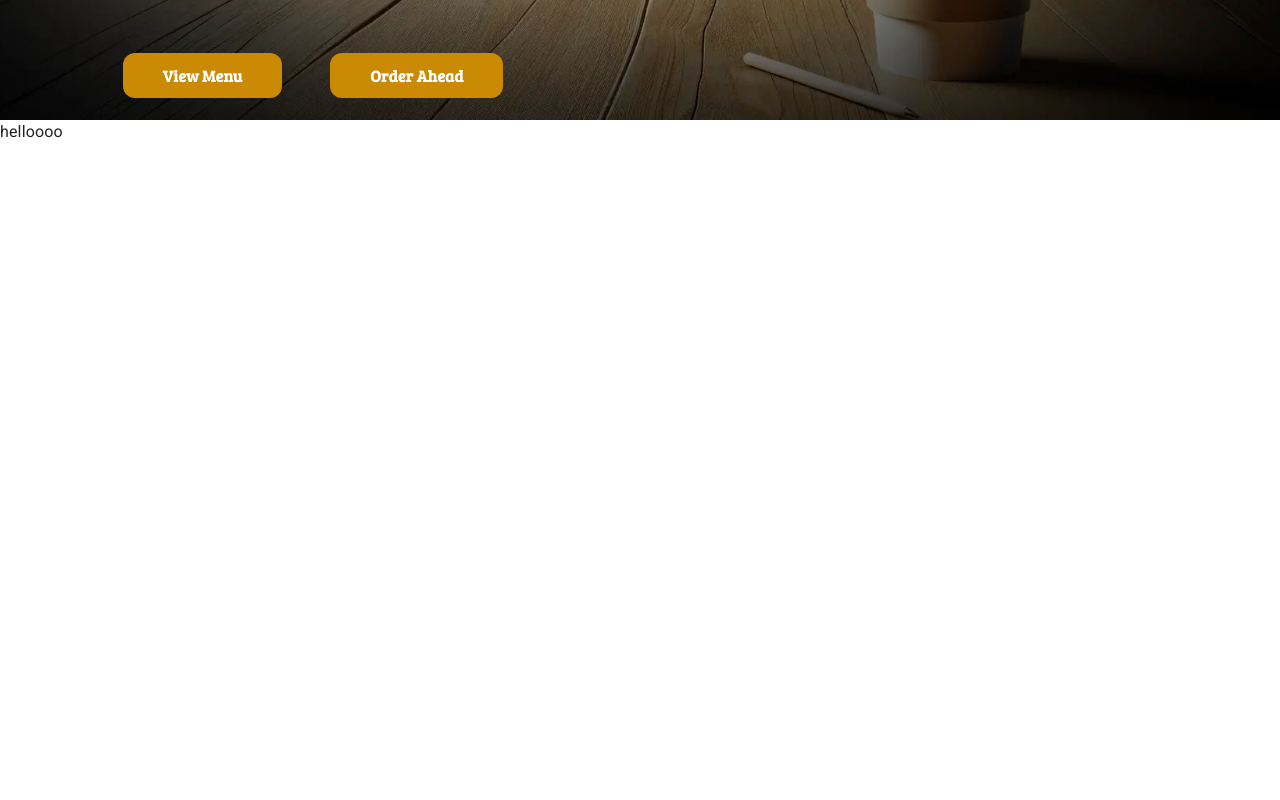
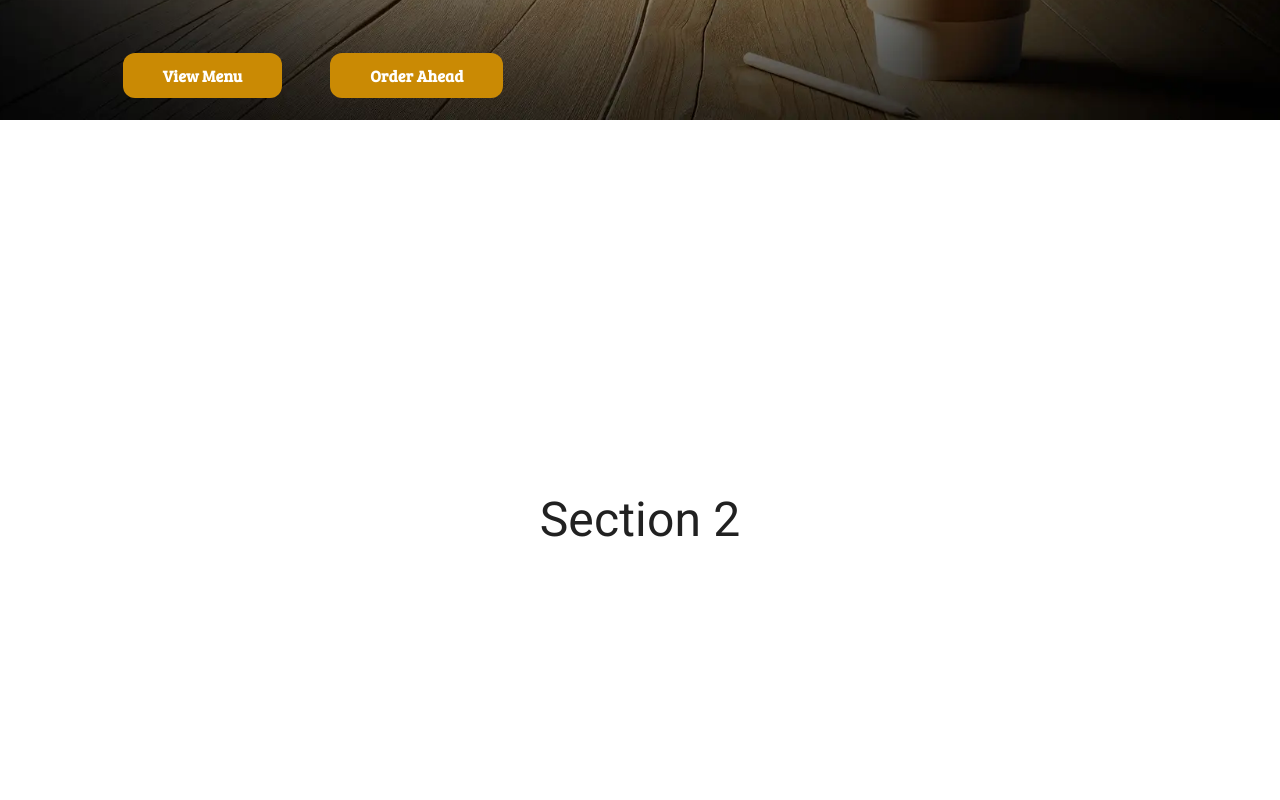
Before and after one commit to jaylamping/Odyssey-Coffee, a React (Vite) app: page / in a window 1280 px wide. Shown: the part 680-1480 px from the top of the page. Built offline with nearby package versions, Linux system fonts and the light colour scheme; a web font is replaced by a local one; what tailwindcss-animated would draw is missing.

Commit message:
go to maiiiin

```diff
--- a/src/pages/Home.tsx
+++ b/src/pages/Home.tsx
@@ -1,13 +1,41 @@
+import { ReactNode } from 'react';
 import { Link } from 'react-router-dom';
-import { motion } from 'framer-motion';
+import { motion, useScroll, useTransform } from 'framer-motion';
 
-const Home = () => {
+interface ParallaxSectionProps {
+  children: ReactNode;
+  offset?: number;
+}
+
+const ParallaxSection: React.FC<ParallaxSectionProps> = ({
+  children,
+  offset = 0,
+}) => {
+  const { scrollY } = useScroll();
+  const y = useTransform(scrollY, [0, 1000], [0, offset * 50]);
+
+  return <motion.div style={{ y }}>{children}</motion.div>;
+};
+
+const ParallaxBackground: React.FC<{
+  offset: number;
+  backgroundImage: string;
+}> = ({ offset, backgroundImage }) => {
+  const { scrollY } = useScroll();
+  const y = useTransform(scrollY, [0, 1000], [0, offset * 50]);
+
   return (
-    <div className='overflow-hidden'>
-      <section
-        id='hero'
-        className='grid grid-cols-12 bg-cover bg-center h-screen w-screen bg-no-repeat home-background serif'
-      >
+    <motion.div
+      className='absolute top-0 left-0 w-full h-full bg-cover bg-center bg-no-repeat'
+      style={{ y, backgroundImage: `url(${backgroundImage})` }}
+    />
+  );
+};
+
+const Home: React.FC = () => {
+  return (
+    <div>
+      <section className='grid grid-cols-12 bg-cover bg-center h-screen w-screen bg-no-repeat home-background serif'>
         <motion.div
           initial={{ opacity: 0, y: 100 }}
           animate={{ opacity: 1, y: 0 }}
@@ -37,9 +65,15 @@ const Home = () => {
           </div>
         </motion.div>
       </section>
-      <section style={{ height: '800px' }}>helloooo</section>
-      <section style={{ height: '800px', backgroundColor: 'red' }}>
-        helloooo
+      <section className='h-screen bg-white flex justify-center items-center'>
+        <ParallaxSection offset={1}>
+          <h1 className='text-5xl'>Section 2</h1>
+        </ParallaxSection>
+      </section>
+      <section className='h-screen flex justify-center items-center text-white home-background'>
+        <ParallaxSection offset={2}>
+          <h1 className='text-5xl'>Section 3</h1>
+        </ParallaxSection>
       </section>
     </div>
   );
```
